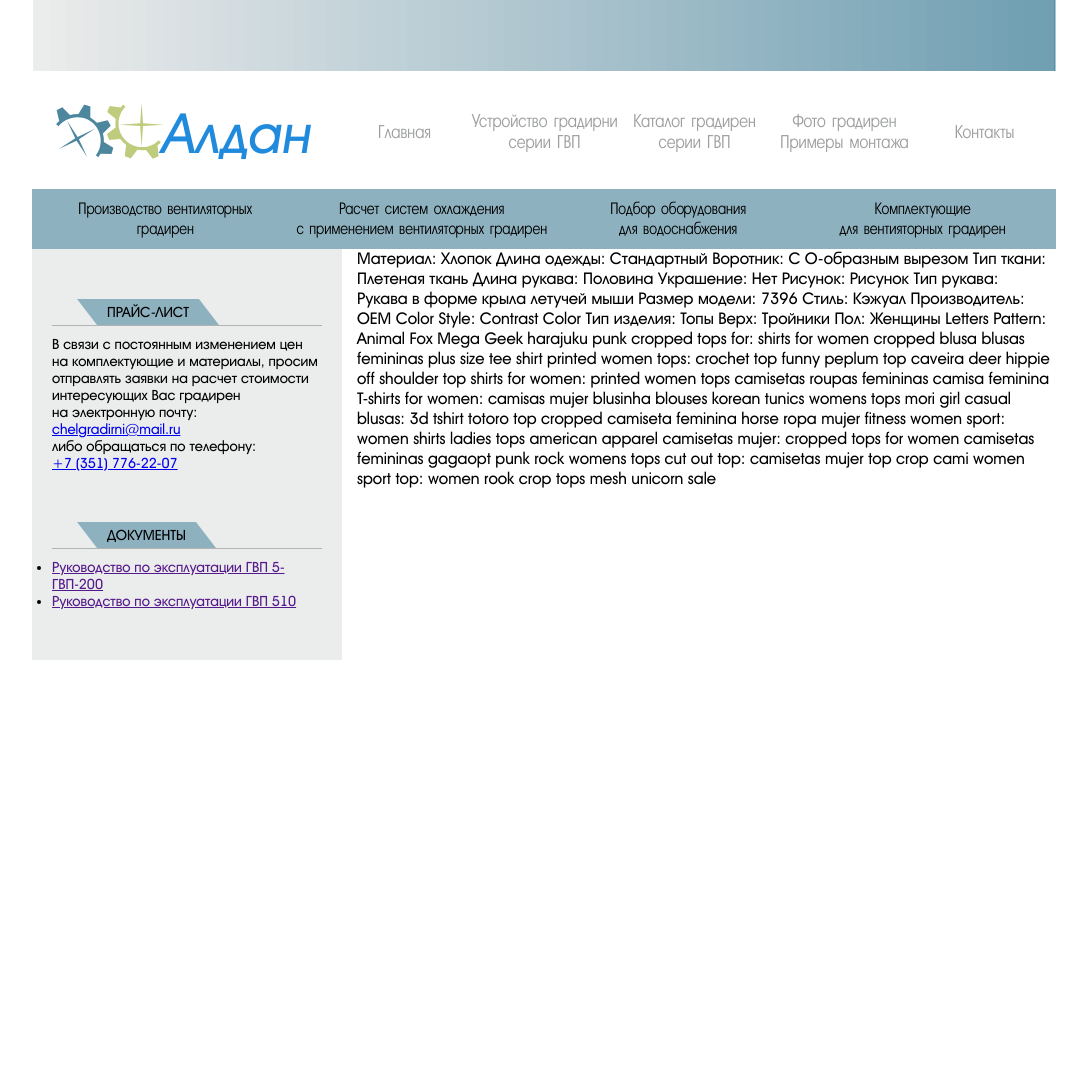
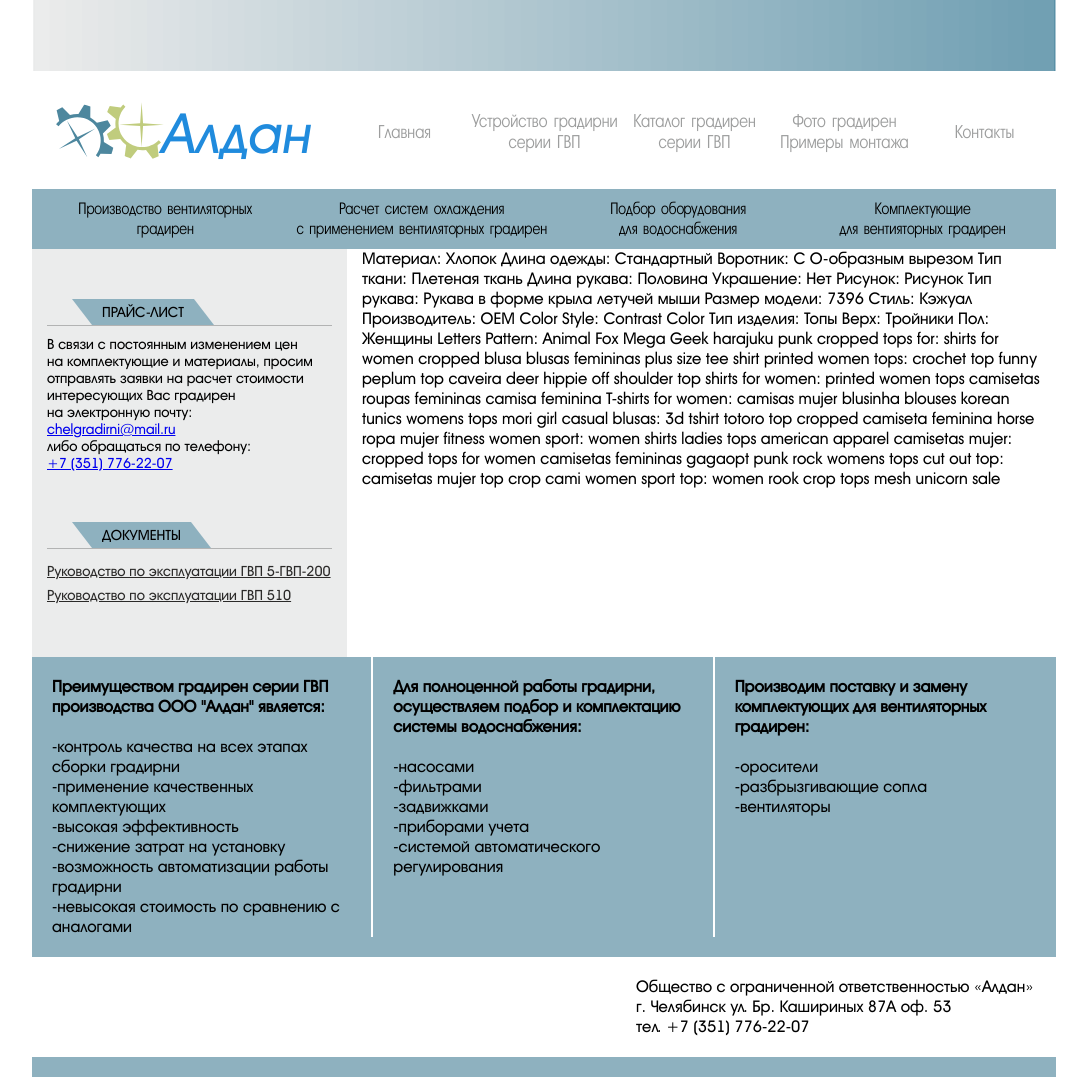
Before and after one commit to vikonnikov/chelgradirni, a Django app: page / in a window 1280 px wide. Shown: the whole page, without its empty margins (96-1183 px from the left). Before the commit the page ends 660 px from the top, so only its background shows below. Run offline with Django 3.2, Linux system fonts and the light colour scheme.

Commit message:
footer and styles for it

```diff
--- a/chelgradirni/core/static/core/css/styles.css
+++ b/chelgradirni/core/static/core/css/styles.css
@@ -98,13 +98,13 @@ body {
 	background: #EBECEC;
 	display: inline-block;
 	float: left;
-	padding: 0 20px;
-	width: 270px;
+	padding: 0 15px;
+	width: 285px;
 }
 .content__main {
 	display: inline-block;
 	margin-left: 15px;
-	width: 696px;
+	width: 686px;
 }
 .content-sidebar-el__title {
 	position: relative;
@@ -144,3 +144,48 @@ body {
 	font-size: 14px;
 	margin-top: 10px;
 }
+.file-list {
+	list-style: none;
+}
+.file-list__el a {
+	color: #2B2A29;
+	line-height: 24px;
+}
+footer {
+	background: #8EB1BF;
+}
+.footer-table {
+	display: table;
+	padding-bottom: 20px;
+	table-layout: fixed;
+}
+.footer-cell {
+	border-right: 2px solid #fff;
+	display: table-cell;
+	padding: 20px 20px 0;
+	width: 33%;
+}
+.footer-cell_last {
+	border-right: none;
+}
+.footer-cell__title {
+	font-weight: bold;
+	margin-bottom: 20px;
+}
+.footer-cell__text .unstyled-list li {
+	display: block;
+}
+.footer-contacts {
+	background: #fff;
+	text-align: right;
+}
+.footer-contacts__text {
+	display: inline-block;
+	padding: 20px;
+	text-align: left;
+	width: 400px;
+}
+.footer-last-line {
+	background: #8EB1BF;
+	height: 20px;
+}
--- a/chelgradirni/templates/core/base.html
+++ b/chelgradirni/templates/core/base.html
@@ -69,11 +69,11 @@
 						<span>ДОКУМЕНТЫ</span>
 					</div>
 					<div class="content-sidebar-el__text">
-						<ul>
-							<li>
+						<ul class="file-list">
+							<li class="file-list__el">
 								<a href="">Руководство по эксплуатации ГВП 5-ГВП-200</a>
 							</li>
-							<li>
+							<li class="file-list__el">
 								<a href="">Руководство по эксплуатации ГВП 510</a>
 							</li>
 						</ul>
@@ -83,6 +83,64 @@
 			<div class="content__main">
 				{% block content %}{% endblock %}
 			</div>
+			<div style="clear:both;"></div>
 		</div>
+		<footer>
+			<div class="footer-table">
+				<div class="footer-cell">
+					<div class="footer-cell__title">
+						Преимуществом градирен серии ГВП
+						производства ООО "Алдан" является:
+					</div>
+					<div class="footer-cell__text">
+						<ul class="unstyled-list">
+							<li>-контроль качества на всех этапах сборки градирни</li>
+							<li>-применение качественных комплектующих</li>
+							<li>-высокая эффективность</li>
+							<li>-снижение затрат на установку</li>
+							<li>-возможность автоматизации работы градирни</li>
+							<li>-невысокая стоимость по сравнению с аналогами</li>
+						</ul>
+					</div>
+				</div>
+				<div class="footer-cell">
+					<div class="footer-cell__title">
+						Для полноценной работы градирни,
+						осуществляем подбор и комплектацию
+						системы водоснабжения:
+					</div>
+					<div class="footer-cell__text">
+						<ul class="unstyled-list">
+							<li>-насосами</li>
+							<li>-фильтрами</li>
+							<li>-задвижками</li>
+							<li>-приборами учета</li>
+							<li>-системой автоматического регулирования</li>
+						</ul>
+					</div>
+				</div>
+				<div class="footer-cell footer-cell_last">
+					<div class="footer-cell__title">
+						Производим поставку и замену комплектующих
+						для вентиляторных градирен:
+					</div>
+					<div class="footer-cell__text">
+						<ul class="unstyled-list">
+							<li>-оросители</li>
+							<li>-разбрызгивающие сопла</li>
+							<li>-вентиляторы</li>
+						</ul>
+					</div>
+				</div>
+			</div>
+			<div class="footer-contacts">
+				<div class="footer-contacts__text">
+					Общество с ограниченной ответственностью «Алдан»<br/>
+					г. Челябинск ул. Бр. Кашириных 87А оф. 53<br/>
+тел. +7 (351) 776-22-07
+				</div>
+			</div>
+			<div class="footer-last-line"></div>
+		</footer>
 	</div>
 </body>
```
